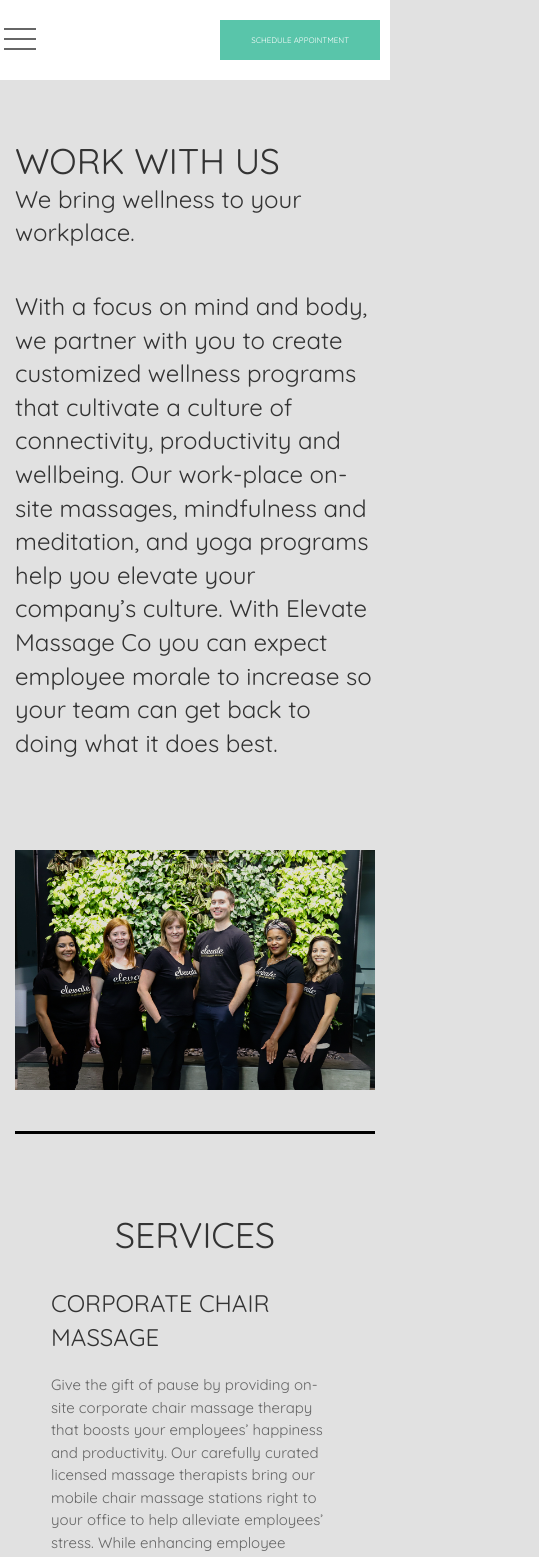
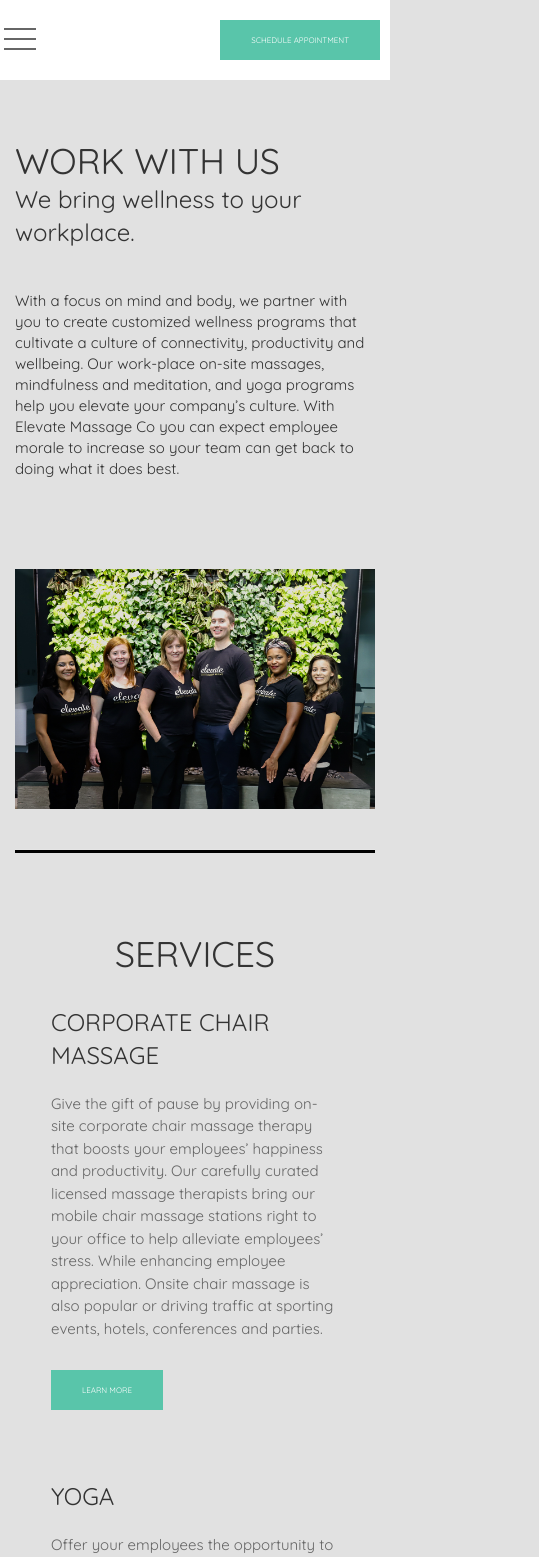
Before and after one commit to willis5490/elevatewebsite, a React (Create React App) app in the folder client/: page /WorkWithUs in a window 390 px wide. Shown: the top 1557 px of the page, 539 px wide, since content can reach past the window. Built offline with nearby package versions, Linux system fonts and the light colour scheme.

Commit message:
made mobile friendly

```diff
--- a/client/src/Pages/Home/Home.css
+++ b/client/src/Pages/Home/Home.css
@@ -201,9 +201,10 @@
        width: 60%;
        height: 150px;
     }
-    #home-statement{
-        color: white;
-        font-size: 17px;
+    #homeStatement{
+
+        margin-left: 1% !important;
+    margin-right: 1% !important;
 
     }
 
--- a/client/src/Pages/Home/Home.js
+++ b/client/src/Pages/Home/Home.js
@@ -16,7 +16,7 @@
             <div id="quicky" class="uk-width-1-1@xs uk-text-center uk-margin-auto uk-margin-auto-vertical ">
               <h1 id='homeStatement'>READY TO MAKE EMPLOYEE WELLNESS A PRIORITY?</h1>
               <h3 id='homeStatement'><b>Elevate Massage Co Specializes in On Site Chair Massage,
-                Yoga, and Mindful Meditation</b> <br></br> 303-928-9739 || info@elevatemassageco.com
+                Yoga, and Mindful Meditation</b> <br></br> 303-928-9739 <span className='uk-visible@m'>||</span> info@elevatemassageco.com
  </h3>
               <a href='/WorkWithUs'><button id="home-button" class="uk-button uk-button-primary" >Learn More</button></a>
             </div>
--- a/client/src/Pages/WorkWithUS/WorkWithUs.css
+++ b/client/src/Pages/WorkWithUS/WorkWithUs.css
@@ -100,6 +100,9 @@
         font-size: 20px;
         margin-top: 40px;
     }
+    .specialBulletSection{
+        padding-left: 0px;
+    }
     .chairH1{
         margin-top: 40px;
         font-size: 25px;
@@ -127,5 +130,8 @@
        width: 60px;
        height: 60px;
     }
+    .workWithUsUpperText{
+        font-size: 15px;
+    }
 
 }
--- a/client/src/Pages/WorkWithUS/WorkWithUs.js
+++ b/client/src/Pages/WorkWithUS/WorkWithUs.js
@@ -45,7 +45,7 @@
                 <h3 className='uk-margin-remove-top uk-margin-medium-bottom uk-text-left'>We bring wellness to your workplace.</h3>
             </div>
             <div>
-              <h3 className='uk-text-left'>
+              <h3 className='uk-text-left workWithUsUpperText'>
               With a focus on mind and body, we partner with you to create customized
               wellness programs that cultivate a culture of connectivity, productivity and
               wellbeing. Our work-place on-site massages, mindfulness and meditation, and
@@ -87,7 +87,9 @@
                 <a href='/contact'><button id="home-button" class="uk-button uk-button-primary" >Learn More</button></a>
             </div>
             <div className='uk-width-1-3@s uk-width-1-1'>
-              <h3 className='uk-text-left'>YOGA &nbsp; &nbsp; &nbsp; &nbsp; &nbsp; &nbsp; &nbsp; &nbsp; &nbsp; &nbsp; &nbsp; &nbsp; &nbsp; &nbsp; &nbsp; &nbsp; &nbsp; &nbsp; &nbsp; &nbsp;</h3>
+              <h3 className='uk-text-left uk-visible@m'>YOGA &nbsp; &nbsp; &nbsp; &nbsp; &nbsp; &nbsp; &nbsp; &nbsp; &nbsp; &nbsp;
+              &nbsp; &nbsp; &nbsp; &nbsp; &nbsp; &nbsp; &nbsp; &nbsp; &nbsp; &nbsp;</h3>
+              <h3 className='uk-text-left uk-hidden@m'>YOGA </h3>
               <p className='uk-text-left'>Offer your employees the opportunity to destress, refocus and recharge within
               your office. Our team of certified yoga instructors facilitate workplace yoga classes that
               are suitable for all levels and are proven to have a wide range of holistic benefits
```
